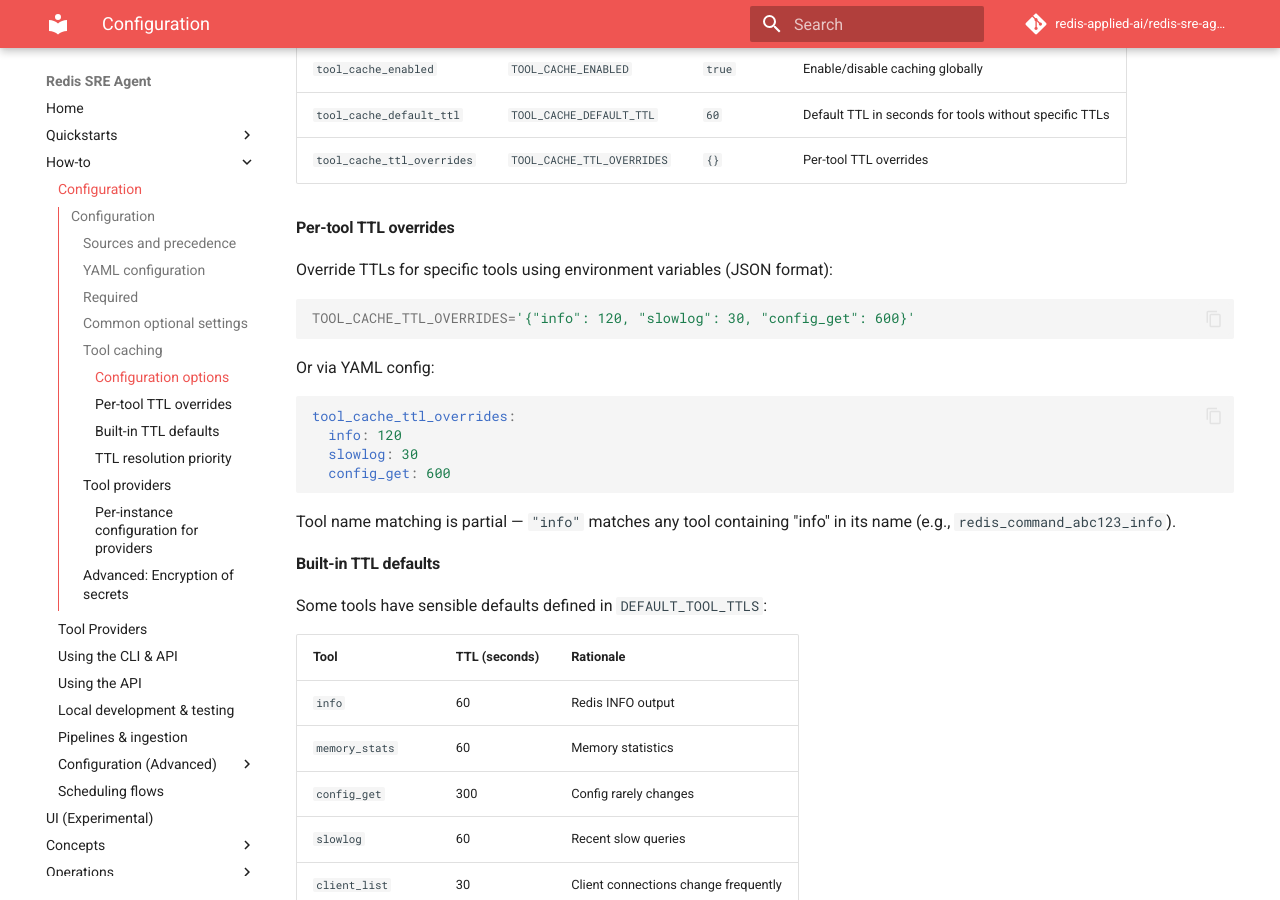
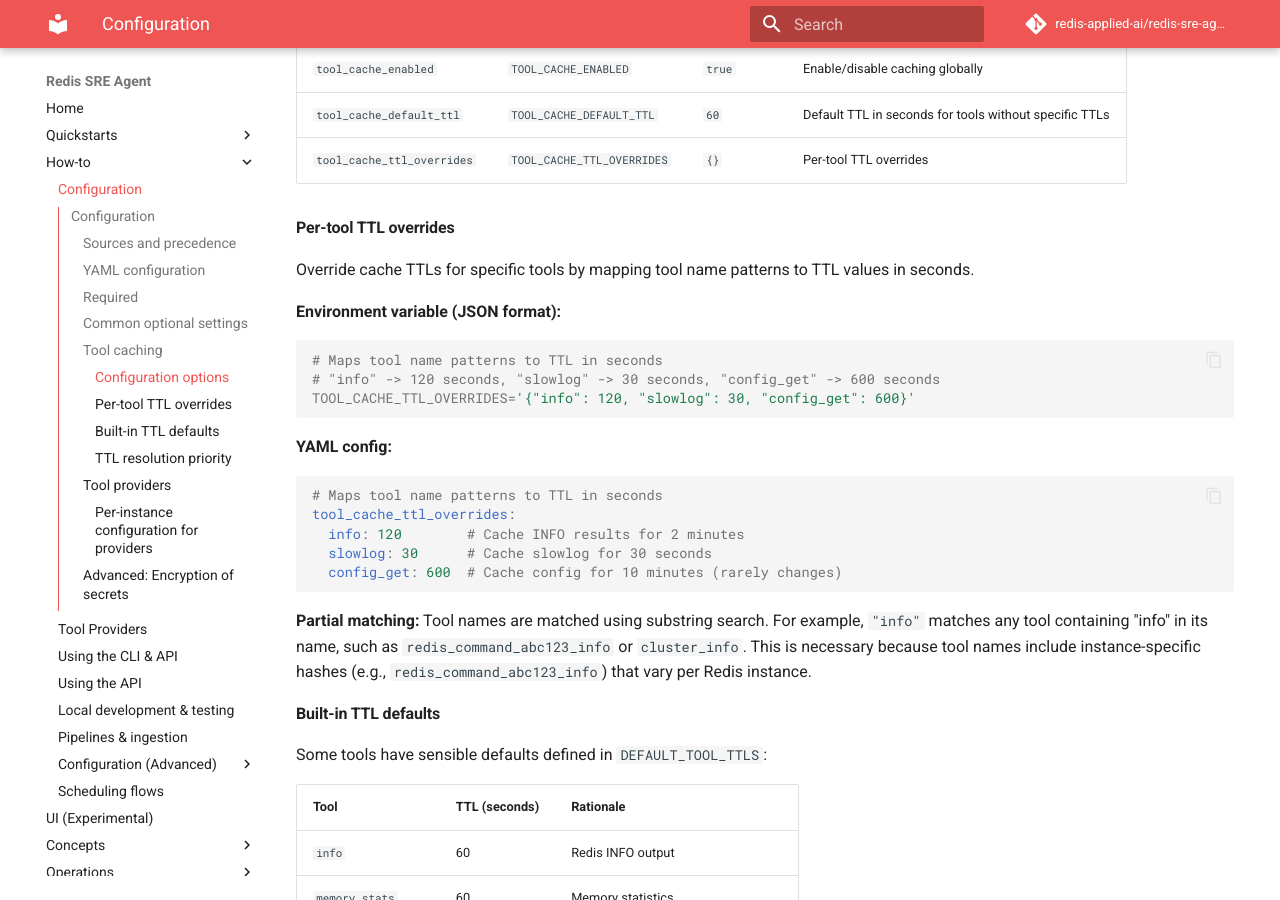
Before and after one commit to redis-applied-ai/redis-sre-agent, an MkDocs documentation site: the page built from docs/how-to/configuration.md, in a window 1280 px wide and 900 px high, scrolled down 3191 px. Built offline with MkDocs 1.6.1 and Material for MkDocs 9.7.7, drawn with Linux system fonts in a browser that asks for light colours; comment, search, counter and statistics services are not loaded.

Commit message:
Clarify per-tool TTL overrides documentation

````diff
--- a/docs/how-to/configuration.md
+++ b/docs/how-to/configuration.md
@@ -127,22 +127,27 @@ The agent caches tool call outputs in Redis to avoid repeated calls with the sam
 
 #### Per-tool TTL overrides
 
-Override TTLs for specific tools using environment variables (JSON format):
+Override cache TTLs for specific tools by mapping tool name patterns to TTL values in seconds.
+
+**Environment variable (JSON format):**
 
 ```bash
+# Maps tool name patterns to TTL in seconds
+# "info" -> 120 seconds, "slowlog" -> 30 seconds, "config_get" -> 600 seconds
 TOOL_CACHE_TTL_OVERRIDES='{"info": 120, "slowlog": 30, "config_get": 600}'
 ```
 
-Or via YAML config:
+**YAML config:**
 
 ```yaml
+# Maps tool name patterns to TTL in seconds
 tool_cache_ttl_overrides:
-  info: 120
-  slowlog: 30
-  config_get: 600
+  info: 120        # Cache INFO results for 2 minutes
+  slowlog: 30      # Cache slowlog for 30 seconds
+  config_get: 600  # Cache config for 10 minutes (rarely changes)
 ```
 
-Tool name matching is partial — `"info"` matches any tool containing "info" in its name (e.g., `redis_command_abc123_info`).
+**Partial matching:** Tool names are matched using substring search. For example, `"info"` matches any tool containing "info" in its name, such as `redis_command_abc123_info` or `cluster_info`. This is necessary because tool names include instance-specific hashes (e.g., `redis_command_abc123_info`) that vary per Redis instance.
 
 #### Built-in TTL defaults
 
````
